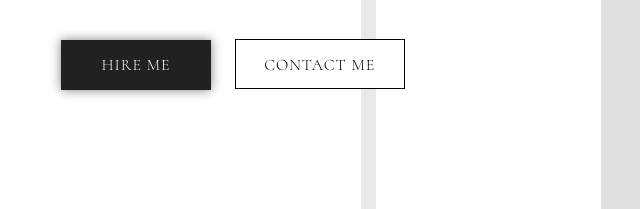
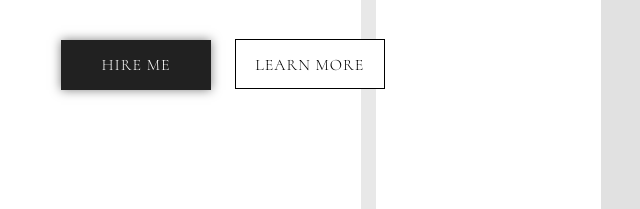
Before and after one commit to raunofreiberg/alex-portfolio, a website: page index.html in a window 1280 px wide. Shown: the part 424-633 px from the top of the page, 39-679 px from the left. Drawn offline with Linux system fonts and the light colour scheme.

Commit message:
few changes

```diff
--- a/css/_hero.scss
+++ b/css/_hero.scss
@@ -67,7 +67,7 @@ body, html {
                     margin-top: 20px;
                     display: inline-block;
                     &:last-child {
-                        width: 170px;
+                        width: 150px;
                         background: white;
                         border: 1px solid black;
                         box-shadow: none;
--- a/index.html
+++ b/index.html
@@ -27,7 +27,7 @@
         <h1>Alex Vidal</h1>
         <p>Full Stack Developer</p>
         <div class="button">Hire Me</div>
-        <div class="button">Contact Me</div>
+        <div class="button">Learn More</div>
       </div>
     </div>
     <div class="right-container">
```
Also changed, not shown: css/_footer.scss (line endings or trailing spaces), css/style.css.
